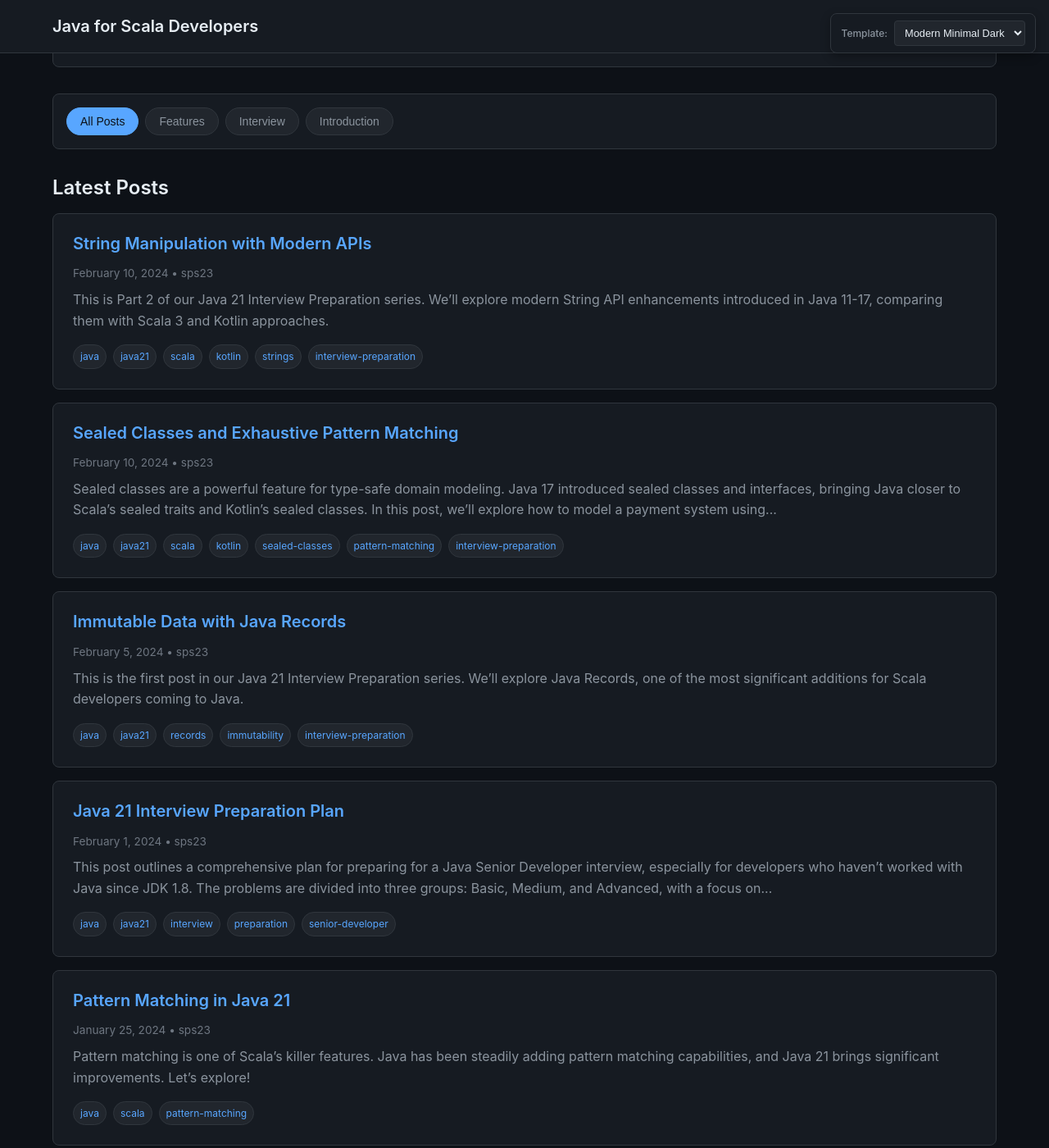
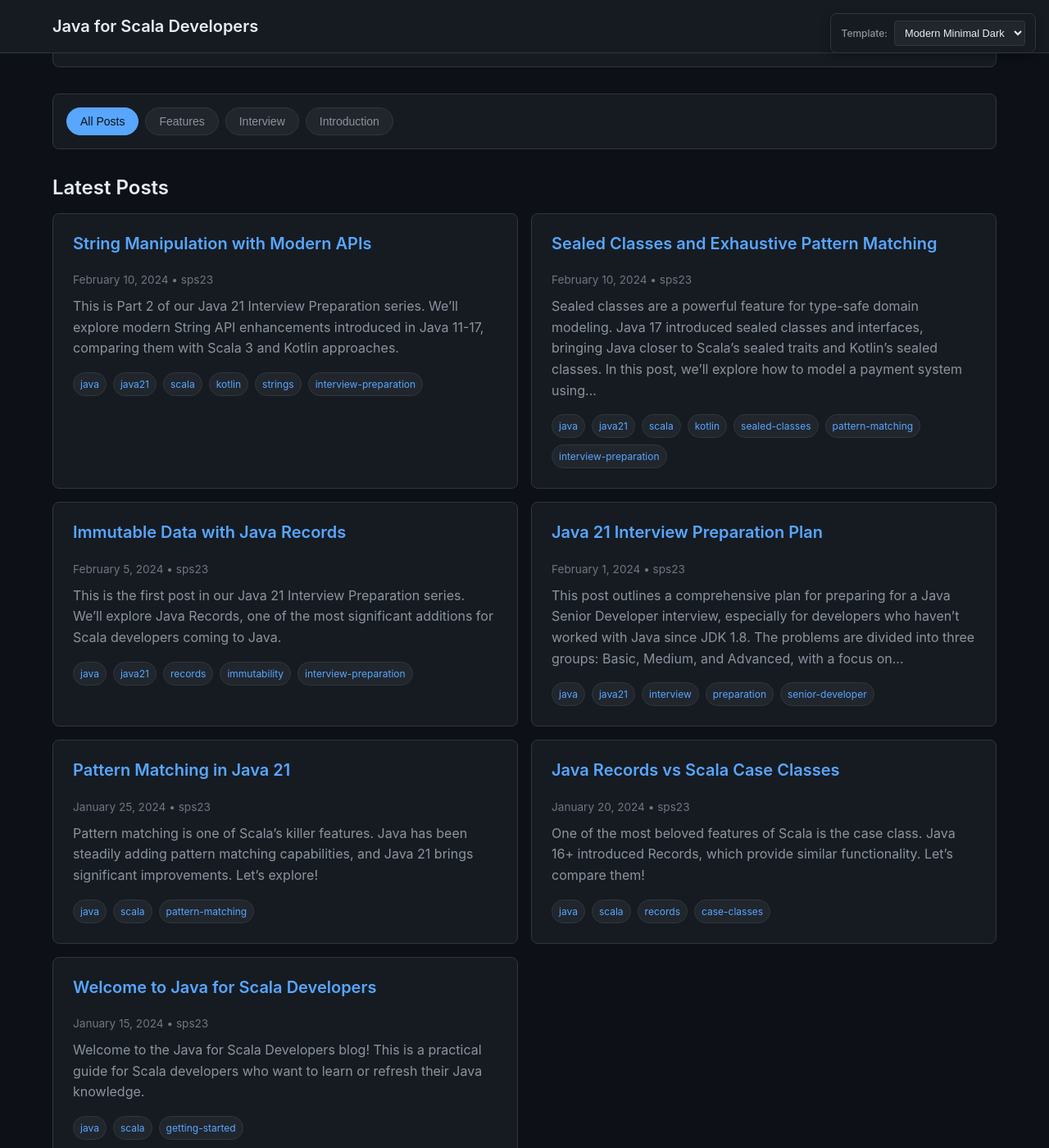
Before and after one commit to sps23/java-for-scala-devs, a Jekyll site: the page built from blog/index.md, in a window 1280 px wide and 1400 px high, scrolled down 322 px. Shown: the whole window at 82% size. Built offline with Jekyll 4.4.1, drawn with Linux system fonts in a browser that asks for light colours.

Commit message:
Update template1 and template2 to display posts in two-column grid layout with responsive mobile fallback
Co-authored-by: sps23 <58396310+sps23@users.noreply.github.com>

```diff
--- a/blog/assets/css/template1-minimal-dark.css
+++ b/blog/assets/css/template1-minimal-dark.css
@@ -175,6 +175,9 @@ p {
   list-style: none;
   padding: 0;
   margin: 0;
+  display: grid;
+  grid-template-columns: repeat(2, 1fr);
+  gap: var(--space-md);
 }
 
 .post-item {
@@ -182,8 +185,9 @@ p {
   border: 1px solid var(--border-color);
   border-radius: 8px;
   padding: var(--space-lg);
-  margin-bottom: var(--space-md);
   transition: transform 0.2s ease, border-color 0.2s ease;
+  display: flex;
+  flex-direction: column;
 }
 
 .post-item:hover {
@@ -462,4 +466,8 @@ tr:last-child td {
   .article-title {
     font-size: 1.75rem;
   }
+
+  .post-list {
+    grid-template-columns: 1fr;
+  }
 }
--- a/blog/assets/css/template2-tech-pro.css
+++ b/blog/assets/css/template2-tech-pro.css
@@ -290,7 +290,7 @@ p {
 /* Post Grid */
 .post-grid {
   display: grid;
-  grid-template-columns: repeat(auto-fill, minmax(320px, 1fr));
+  grid-template-columns: repeat(2, 1fr);
   gap: var(--space-lg);
   margin-bottom: var(--space-xl);
 }
```
